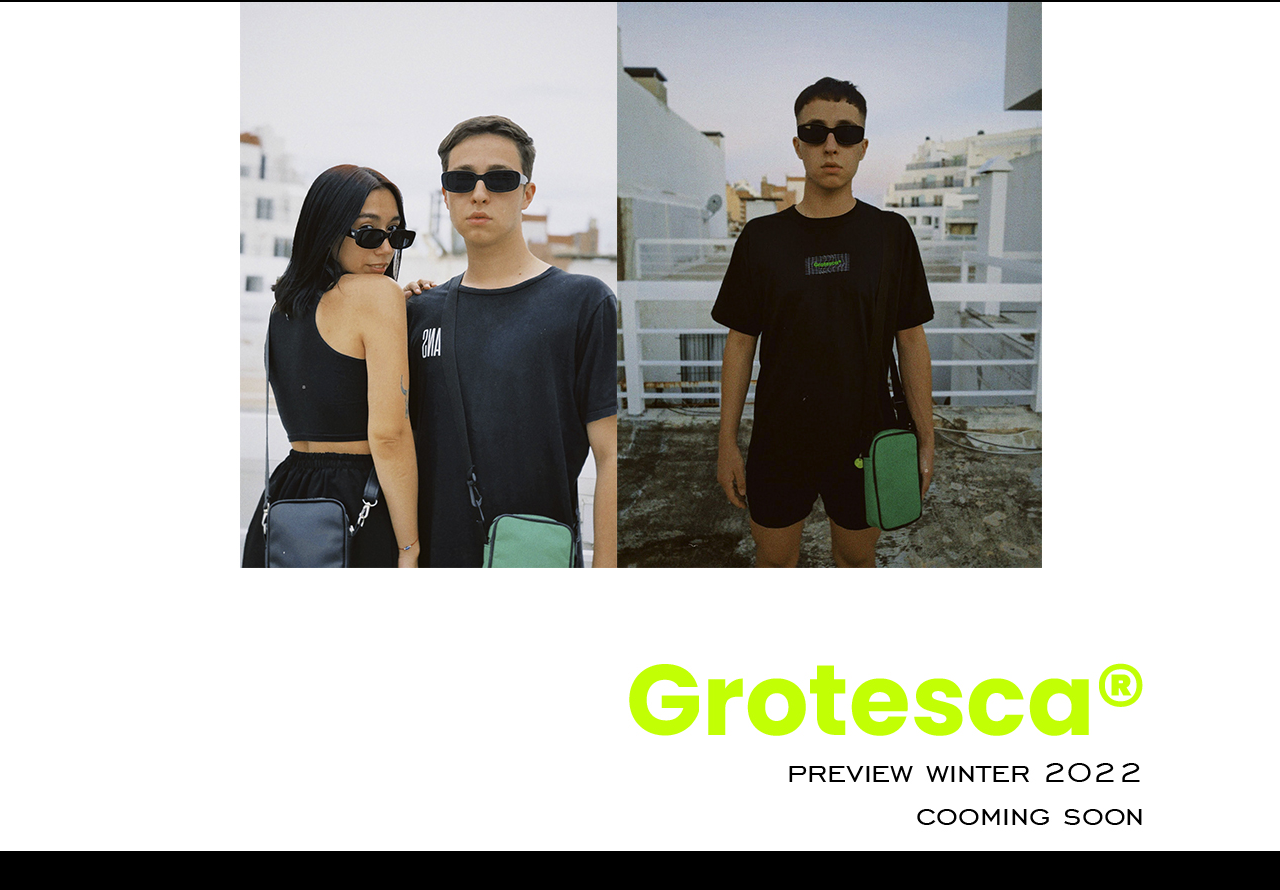
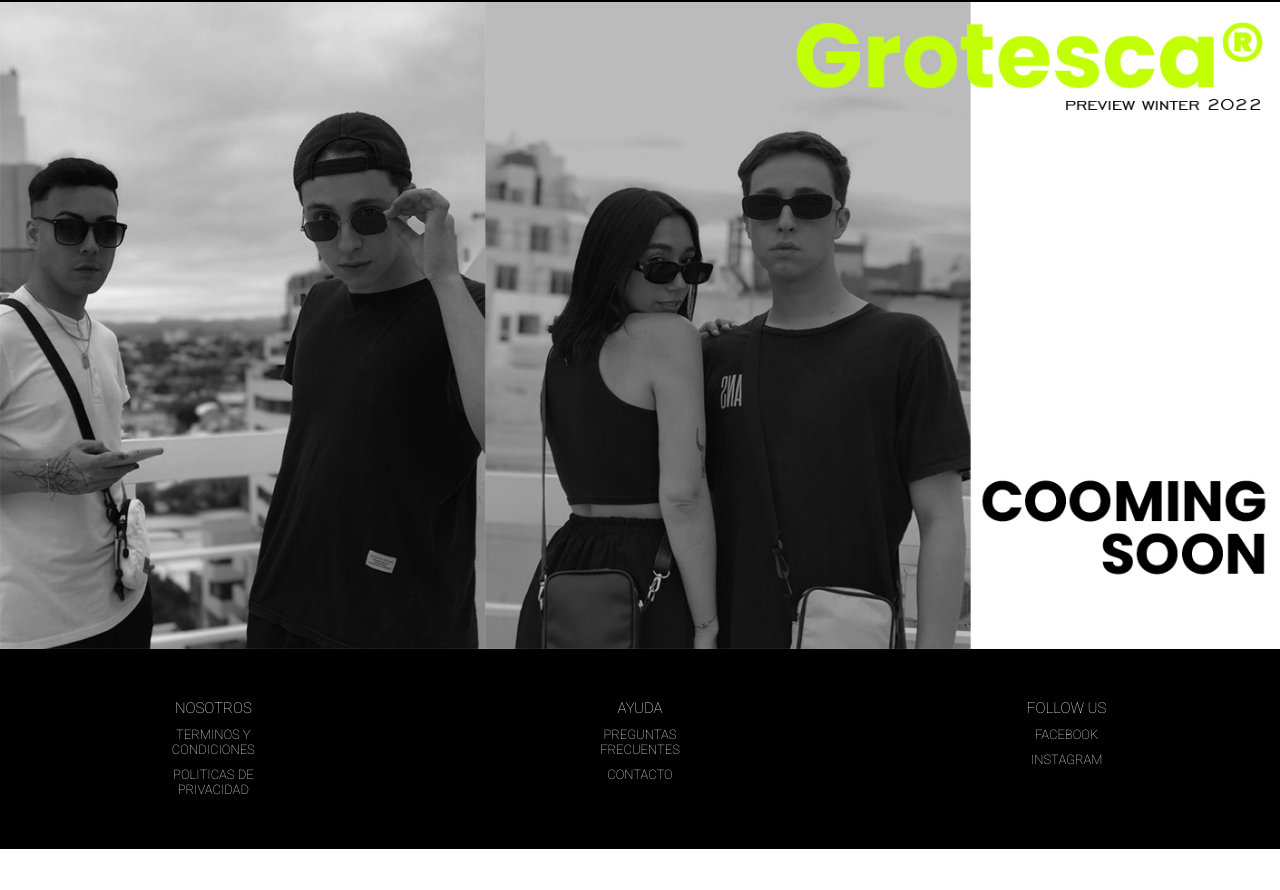
Before and after one commit to NicolasBomben/coderHouse-entregaFinal-Js, a website: page index.html in a window 1280 px wide. Shown: the part 102-992 px from the top of the page. After the commit the page ends 951 px from the top, so only its background shows below. Drawn offline with Linux system fonts and the light colour scheme.

Commit message:
home terminado

```diff
--- a/index.html
+++ b/index.html
@@ -27,18 +27,35 @@
     <!--seccion banner-->
     <section class="modelos-banner">
       <div class="padre-banner">
-        <img src="./images/modelosFinal.jpeg" alt="Modelos" >
-      </div>
-    </section>
-    <!--seccion banner preview winter-->
-    <section>
-      <div class="winter-banner">
-        <img src="./images/grotescaWinter.jpeg" alt="Preview Winter">
+        <img src="./images/banner.jpeg" alt="Modelos" class="banner-winter">
       </div>
     </section>
     <!--<script src="./js/main.js"></script>-->
 </body>
 <footer class="footer">
+  <div class="container-footer">
+    <div class="text-footer">
+      <ul>
+        <li>NOSOTROS</li>
+      </ul>
+      <p>TERMINOS Y CONDICIONES</p>
+      <p>POLITICAS DE PRIVACIDAD</p>
+    </div>
+    <div class="text-footer">
+      <ul>
+        <li>AYUDA</li>
+      </ul>
+      <p>PREGUNTAS FRECUENTES</p>
+      <p>CONTACTO</p>
+    </div>
+    <div class="text-footer">
+      <ul>
+        <li>FOLLOW US</li>
+      </ul>
+      <p>FACEBOOK</p>
+      <p>INSTAGRAM</p>
+    </div>
+  </div>
 
 </footer>
 </html>
--- a/scss/body.scss
+++ b/scss/body.scss
@@ -20,9 +20,6 @@
     align-items: center;
 }
 
-.winter-banner{
-    position: static;
-    display: flex;
-    justify-content: center;
-    align-items: center;
+.banner-winter{
+    width: 100%;
 }
--- a/scss/footer.scss
+++ b/scss/footer.scss
@@ -4,3 +4,33 @@
     height: 200px;
     background-color: black;
 }
+
+.container-footer{
+    display: flex;
+    flex-direction: row;
+    justify-content: space-around;
+    align-items:stretch;
+}
+
+.text-footer{
+    width: 100px;
+    height: 100px;
+    margin-top: 50px;
+    /*background-color: aliceblue;*/
+    ul{
+        text-align: center;
+        font-size: 15px;
+        color: white;
+        list-style: none;
+    }
+    & :hover{
+        color: #c2ff05;
+    }
+    p{
+        color: white;
+        font-size: 13px;
+        text-align: center;
+        padding-top: 10px;
+        text-align: center;
+    }
+}
```
Also changed, not shown: css/style.css, images/banner.jpeg (added).
